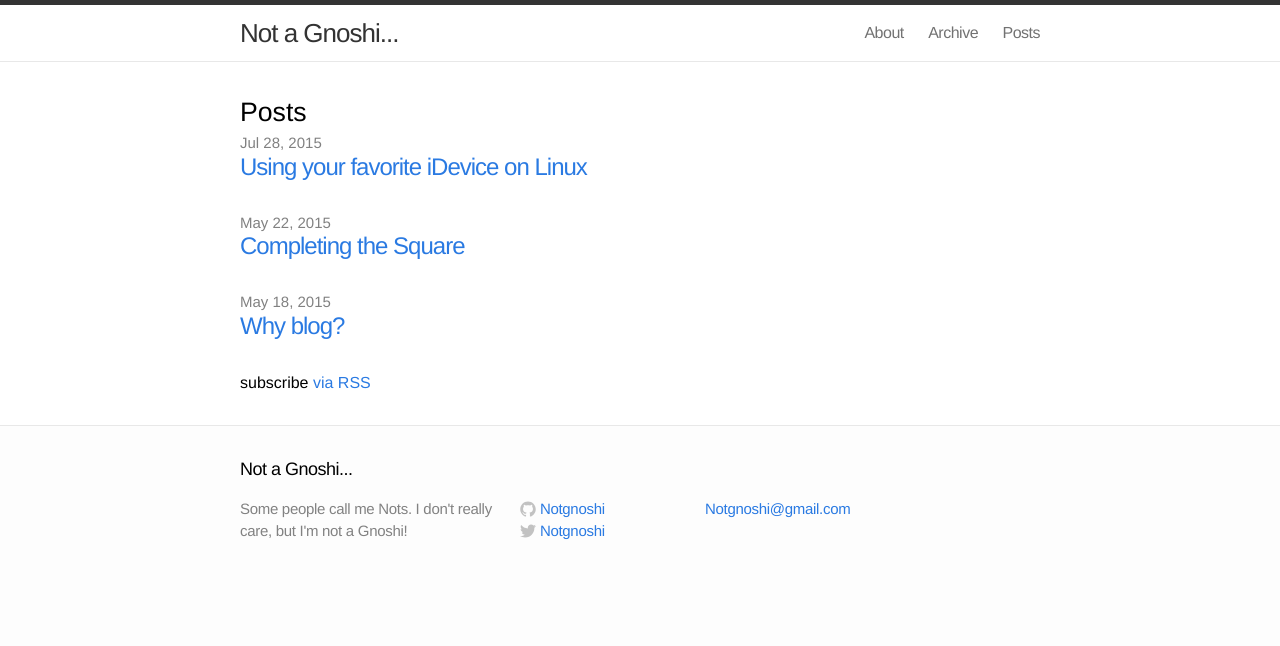
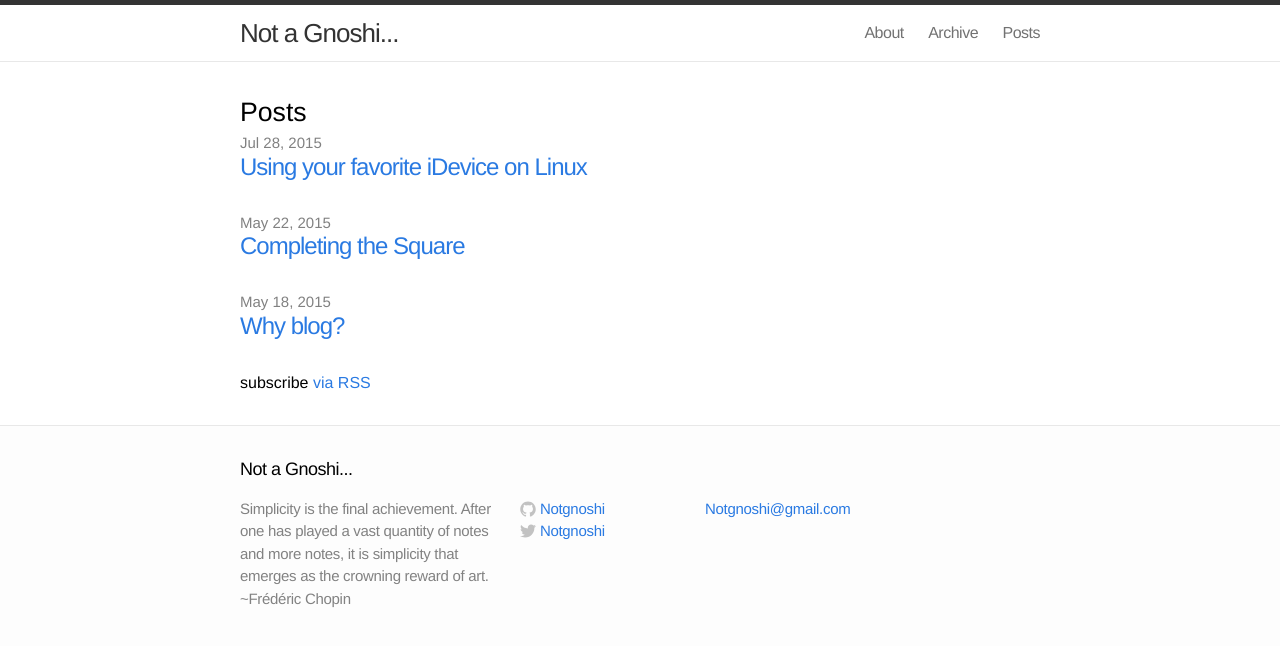
Before and after one commit to Notgnoshi/notgnoshi.github.io, a Jekyll site: the page built from index.html, in a window 1280 px wide. Shown: the top 646 px of the page. Built offline with Jekyll 4.4.1, drawn with Linux system fonts in a browser that asks for light colours.

Commit message:
modified description

```diff
--- a/_config.yml
+++ b/_config.yml
@@ -1,6 +1,6 @@
 # Site settings
 title: Not a Gnoshi...
-description: "Some people call me Nots. I don't really care, but I'm not a Gnoshi!"
+description: "Simplicity is the final achievement. After one has played a vast quantity of notes and more notes, it is simplicity that emerges as the crowning reward of art. ~Frédéric Chopin"
 twitter_username: Notgnoshi
 github_username:  Notgnoshi
 email: "Notgnoshi@gmail.com"
```
